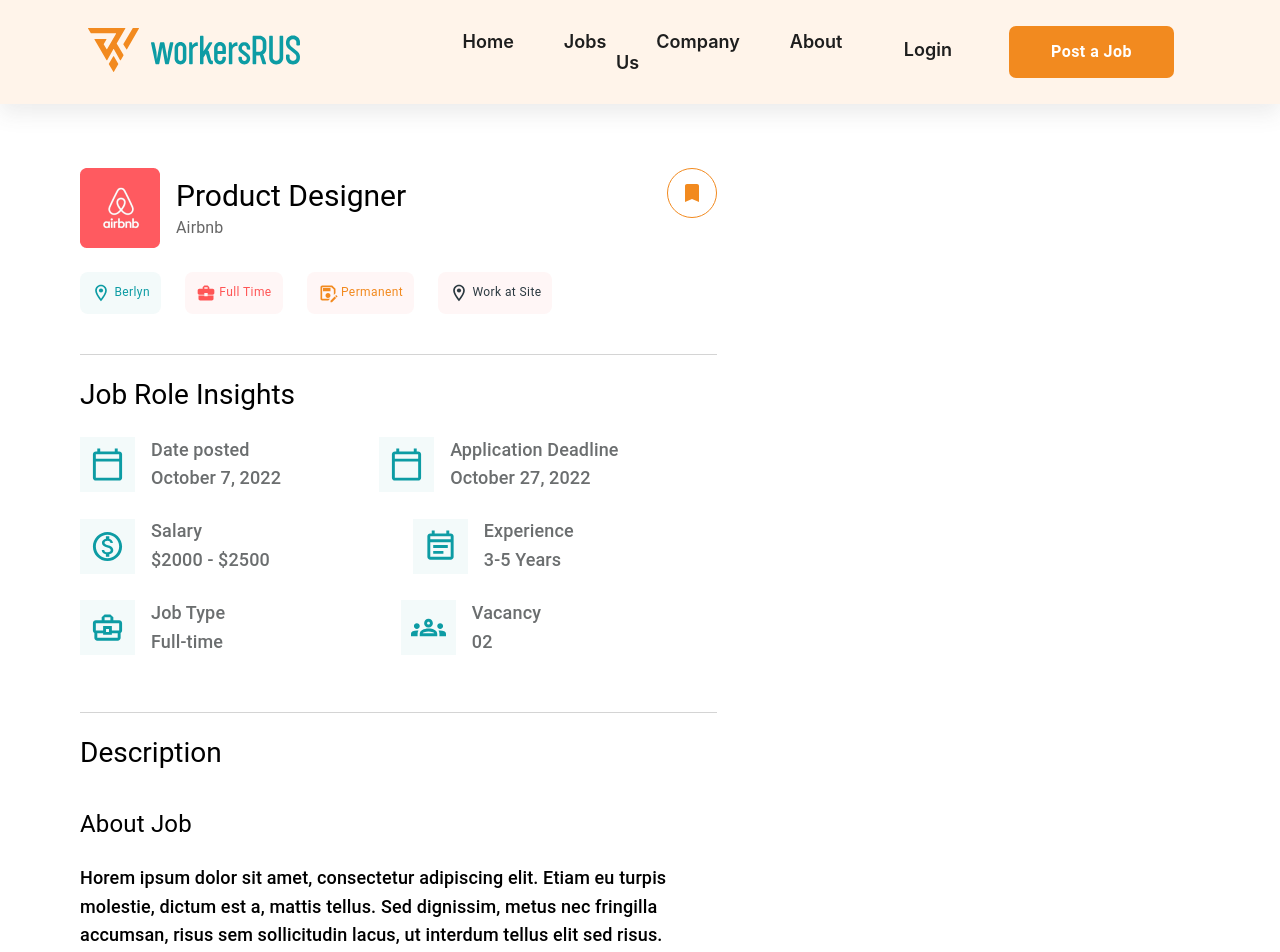
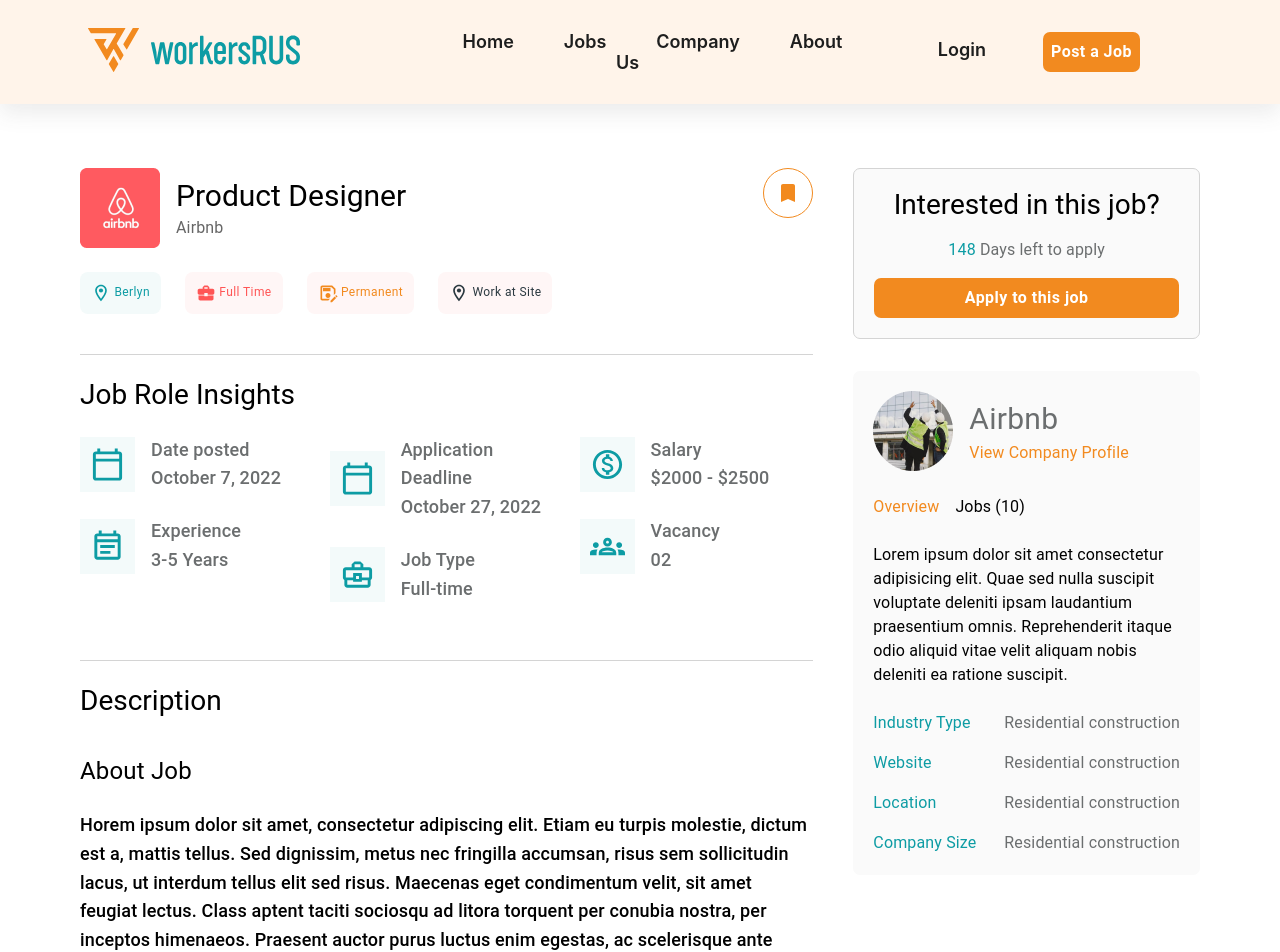
Before and after one commit to smdurjoy/client-job-portal, a React (Create React App) app: page /job-details/1 in a window 1280 px wide. Shown: the top 952 px of the page. Built offline with nearby package versions, Linux system fonts and the light colour scheme.

Commit message:
logi router and job page right section

```diff
--- a/src/components/Jobs/GridView.js
+++ b/src/components/Jobs/GridView.js
@@ -41,7 +41,7 @@ const GridView = () => {
                         Product Designer
                     </Typography>
                 </Box>
-                <Box display='flex' mt={2} flexWrap='wrap'>
+                <Box display='flex' mt={2}>
                     <TypoBadge
                         icon={<LocationOnOutlinedIcon fontSize='small'/>}
                         text='Berlyn'
@@ -71,12 +71,12 @@ const GridView = () => {
                 </Typography>
             </CardContent>
             <CardActions>
-                <Button variant='outlined' className='secondaryBtnBlue'>
+                <Button fullWidth size='large' variant='outlined' className='secondaryBtnBlue'>
                     <Link to={'/job-details/1'}>
                         View More
                     </Link>
                 </Button>
-                <Button className='primaryBtn'>
+                <Button fullWidth size='large' className='primaryBtn'>
                     Apply Now
                 </Button>
             </CardActions>
--- a/src/components/Jobs/JobDetails.js
+++ b/src/components/Jobs/JobDetails.js
@@ -1,6 +1,6 @@
 import React from 'react';
 import Box from "@mui/material/Box";
-import {Grid} from "@mui/material";
+import {Button, Grid, Stack, Typography} from "@mui/material";
 import ListHeader from "./ListHeader";
 import LocationOnOutlinedIcon from "@mui/icons-material/LocationOnOutlined";
 import BusinessCenterIcon from "@mui/icons-material/BusinessCenter";
@@ -18,6 +18,7 @@ import H4 from "../Typography/H4";
 import H6 from "../Typography/H6";
 import UlList from "../common/UlList";
 import GridView from "./GridView";
+import CompanyImg from '../../assets/images/home/companyImg.png'
 
 const JobDetails = () => {
     const responsibilities = [
@@ -39,10 +40,9 @@ const JobDetails = () => {
     return (
         <Box className='container' mt={16}>
             <Grid container px={2} spacing={5} my={5}>
-                <Grid item xs={12} md={7}>
+                <Grid item xs={12} md={8}>
                     <ListHeader/>
-
-                    <Box mt={3} display='flex' flexWrap='wrap'>
+                    <Box mt={3} display='flex'>
                         <TypoBadge
                             icon={<LocationOnOutlinedIcon fontSize='small'/>}
                             text='Berlyn'
@@ -71,39 +71,44 @@ const JobDetails = () => {
 
                     <Box borderTop='1px solid #D4D4D4' py={3} mt={4}>
                         <H3 text='Job Role Insights'/>
-
-                        <Box display='flex' alignItems='center' flexWrap='wrap'>
+                        <Grid container spacing={2}>
+                            <Grid item md={4}>
                                 <JobRoleInsights
                                     icon={<CalendarTodayOutlinedIcon fontSize='large'/>}
                                     title='Date posted'
                                     subTitle='October 7, 2022'
                                 />
                                 <JobRoleInsights
+                                    icon={<EventNoteOutlinedIcon fontSize='large'/>}
+                                    title='Experience'
+                                    subTitle='3-5 Years'
+                                />
+                            </Grid>
+                            <Grid item md={4}>
+                                <JobRoleInsights
                                     icon={<CalendarTodayOutlinedIcon fontSize='large'/>}
                                     title='Application Deadline'
                                     subTitle='October 27, 2022'
                                 />
+                                <JobRoleInsights
+                                    icon={<BusinessCenterOutlinedIcon fontSize='large'/>}
+                                    title='Job Type'
+                                    subTitle='Full-time'
+                                />
+                            </Grid>
+                            <Grid item md={4}>
                                 <JobRoleInsights
                                     icon={<MonetizationOnOutlinedIcon fontSize='large'/>}
                                     title='Salary'
                                     subTitle='$2000 - $2500'
                                 />
                                 <JobRoleInsights
-                                icon={<EventNoteOutlinedIcon fontSize='large'/>}
-                                title='Experience'
-                                subTitle='3-5 Years'
-                            />
-                            <JobRoleInsights
-                                icon={<BusinessCenterOutlinedIcon fontSize='large'/>}
-                                title='Job Type'
-                                subTitle='Full-time'
-                            />
-                            <JobRoleInsights
                                     icon={<GroupsOutlinedIcon fontSize='large'/>}
                                     title='Vacancy'
                                     subTitle='02'
                                 />
-                        </Box>
+                            </Grid>
+                        </Grid>
                     </Box>
 
                     <Box borderTop='1px solid #D4D4D4' py={3} mt={4}>
@@ -137,7 +142,66 @@ const JobDetails = () => {
                         <UlList items={benefits}/>
                     </Box>
                 </Grid>
-                <Grid item xs={12} md={5}>
+                <Grid item xs={12} md={4}>
+                    <Stack
+                        direction='column'
+                        spacing={2}
+                        justifyContent='center'
+                        alignItems='center'
+                        border='1px solid #D4D4D4'
+                        borderRadius='7px'
+                        padding='20px'
+                        bgcolor='#FAFAFA'
+                        mb={4}
+                    >
+                        <H3 text='Interested in this job?'/>
+                        <Typography color="#6B6E6F">
+                            <span style={{color: '#0D9CA4'}}>148</span> Days left to apply
+                        </Typography>
+                        <Button className='primaryBtn' fullWidth>
+                            Apply to this job
+                        </Button>
+                    </Stack>
+                    <Stack
+                        direction='column'
+                        spacing={3}
+                        borderRadius='7px'
+                        padding='20px'
+                        bgcolor='#FAFAFA'
+                    >
+                        <Stack direction='row' spacing={2} alignItems='center'>
+                            <img src={CompanyImg} alt="" />
+                            <Stack direction='column' spacing={0}>
+                                <Typography color='#6B6E6F' fontSize='30px'>Airbnb</Typography>
+                                <Typography color='#F28A1F'>View Company Profile</Typography>
+                            </Stack>
+                        </Stack>
+                        <Stack direction='row' spacing={2} alignItems='center'>
+                            <Typography color='#F28A1F'>Overview</Typography>
+                            <Typography>Jobs (10)</Typography>
+                        </Stack>
+                        <Typography>
+                            Lorem ipsum dolor sit amet consectetur adipisicing elit. Quae sed nulla suscipit voluptate deleniti ipsam laudantium praesentium omnis. Reprehenderit itaque odio aliquid vitae velit aliquam nobis deleniti ea ratione suscipit.
+                        </Typography>
+                        <Stack direction='column' spacing={2}>
+                            <Stack direction='row' spacing={2} justifyContent='space-between'>
+                                <Typography color='#0D9CA4'>Industry Type</Typography>
+                                <Typography color='#6B6E6F'>Residential construction</Typography>
+                            </Stack>
+                            <Stack direction='row' spacing={2} justifyContent='space-between'>
+                                <Typography color='#0D9CA4'>Website</Typography>
+                                <Typography color='#6B6E6F'>Residential construction</Typography>
+                            </Stack>
+                            <Stack direction='row' spacing={2} justifyContent='space-between'>
+                                <Typography color='#0D9CA4'>Location</Typography>
+                                <Typography color='#6B6E6F'>Residential construction</Typography>
+                            </Stack>
+                            <Stack direction='row' spacing={2} justifyContent='space-between'>
+                                <Typography color='#0D9CA4'>Company Size</Typography>
+                                <Typography color='#6B6E6F'>Residential construction</Typography>
+                            </Stack>
+                        </Stack>
+                    </Stack>
                 </Grid>
             </Grid>
 
--- a/src/components/Jobs/JobRoleInsights.js
+++ b/src/components/Jobs/JobRoleInsights.js
@@ -5,7 +5,7 @@ import H6 from "../Typography/H6";
 
 const JobRoleInsights = ({icon, title, subTitle}) => {
     return (
-        <Box display='flex' alignItems='center' mr={10} mt={3} flexGrow={1}>
+        <Box display='flex' alignItems='center' mt={3}>
             <Typography
                 bgcolor='#F3FAFA'
                 color='#0D9CA4'
--- a/src/components/Jobs/ListView.js
+++ b/src/components/Jobs/ListView.js
@@ -24,7 +24,7 @@ const ListView = () => {
                 <CardContent>
                     <ListHeader/>
 
-                    <Box display='flex' justifyContent='space-between' flexWrap='wrap'>
+                    <Box display='flex' justifyContent='space-between'>
                         <Box display='flex' mt={2}>
                             <TypoBadge
                                 icon={<LocationOnOutlinedIcon fontSize='small'/>}
@@ -67,12 +67,12 @@ const ListView = () => {
                             $ 2000-2500 / Month
                         </Typography>
                         <Box>
-                            <Button variant='outlined' className='secondaryBtnBlue'>
+                            <Button size='large' variant='outlined' className='secondaryBtnBlue'>
                                 <Link to={'/job-details/1'}>
                                     View More
                                 </Link>
                             </Button>
-                            <Button className='primaryBtn' sx={{marginLeft: '10px'}}>
+                            <Button size='large' className='primaryBtn' sx={{marginLeft: '10px'}}>
                                 Apply Now
                             </Button>
                         </Box>
--- a/src/components/common/Navbar.js
+++ b/src/components/common/Navbar.js
@@ -100,7 +100,7 @@ function Navbar({window, isForHomePage = true}) {
                         </div>
                         <div style={{flexBasis: '30%'}}>
                             <Box sx={{display: {xs: 'none', md: 'block'}, textAlign: 'center'}}>
-                                <Link to={'/'} className='navItem'>
+                                <Link to={'/login'} className='navItem'>
                                     Login
                                 </Link>
                                 <Button className='primaryBtn' sx={{marginLeft: 4}}>
--- a/src/components/common/SearchBox.js
+++ b/src/components/common/SearchBox.js
@@ -85,7 +85,7 @@ const SearchBox = ({category, setCategory, location, setLocation}) => {
                         </Select>
                     </FormControl>
                 </div>
-                <Button className='primaryBtn' sx={{display: {xs: 'none', sm: 'block'}}}>
+                <Button className='primaryBtn' sx={{display: {xs: 'none', sm: 'block'}, px:5 }}>
                     Search
                 </Button>
             </Box>
--- a/src/components/home/HelpToWorker.js
+++ b/src/components/home/HelpToWorker.js
@@ -97,7 +97,7 @@ const HelpToWorker = () => {
                     </Box>
 
                     <Box mt={9}>
-                        <Button className='primaryBtn'>
+                        <Button size='large' sx={{px: 5}} className='primaryBtn'>
                             Apply Now
                         </Button>
                     </Box>
--- a/src/index.css
+++ b/src/index.css
@@ -1,19 +1,19 @@
 :root {
-    --primary: #F28A1F;
-    --secondayTextColor: '#6B6E6F';
+  --primary: #f28a1f;
+  --secondayTextColor: "#6B6E6F";
 }
 
 body {
   margin: 0;
-    font-family: -apple-system, BlinkMacSystemFont, 'Segoe UI', 'Roboto', 'Oxygen',
-    'Ubuntu', 'Cantarell', 'Fira Sans', 'Droid Sans', 'Helvetica Neue',
+  font-family: -apple-system, BlinkMacSystemFont, "Segoe UI", "Roboto", "Oxygen",
+    "Ubuntu", "Cantarell", "Fira Sans", "Droid Sans", "Helvetica Neue",
     sans-serif;
   -webkit-font-smoothing: antialiased;
   -moz-osx-font-smoothing: grayscale;
 }
 
 code {
-    font-family: source-code-pro, Menlo, Monaco, Consolas, 'Courier New',
+  font-family: source-code-pro, Menlo, Monaco, Consolas, "Courier New",
     monospace;
 }
 
@@ -53,7 +53,7 @@ code {
   background-color: var(--primary) !important;
   text-transform: none !important;
   color: white !important;
-    padding: 12px 42px !important;
+  /* padding: 12px 42px !important; */
   font-size: 16px !important;
   font-weight: 600 !important;
   border-radius: 7px !important;
@@ -73,7 +73,7 @@ code {
   border-color: #0d9ca4 !important;
   text-transform: capitalize !important;
   color: #0d9ca4 !important;
-    padding: 12px 42px !important;
+  /* padding: 12px 42px !important; */
   font-size: 16px !important;
   font-weight: 600 !important;
   border-radius: 7px !important;
@@ -106,8 +106,8 @@ code {
 
 .commonNav {
   position: fixed !important;
-    background: #FFF4EA !important;
-    box-shadow: 0 10px 20px 0 rgba(74, 74, 74, 0.10) !important;
+  background: #fff4ea !important;
+  box-shadow: 0 10px 20px 0 rgba(74, 74, 74, 0.1) !important;
   padding: 20px 5vw !important;
   transition: background 0.2s ease, padding 0.3s linear !important;
 }
@@ -135,7 +135,7 @@ code {
 }
 
 .rectangle1Box {
-    border: 1px solid #F28A1F;
+  border: 1px solid #f28a1f;
   border-radius: 5px;
   padding: 75px 20px;
   width: 230px;
@@ -144,7 +144,7 @@ code {
   margin-left: 18rem;
   z-index: 99;
   background-color: white;
-    box-shadow: 3px 3px 20px 0 rgba(75, 74, 74, 0.20);
+  box-shadow: 3px 3px 20px 0 rgba(75, 74, 74, 0.2);
 }
 
 .rectangle1Box img {
@@ -163,7 +163,7 @@ code {
   margin-left: 16rem;
   z-index: 99;
   background-color: white;
-    box-shadow: 3px 3px 20px 0 rgba(75, 74, 74, 0.20);
+  box-shadow: 3px 3px 20px 0 rgba(75, 74, 74, 0.2);
 }
 
 .rectangle2 {
@@ -180,7 +180,12 @@ code {
 }
 
 .homeDownloadBox {
-    background: radial-gradient(754.03% 141.42% at -0.00% 0%, #FFD9B2 0.23%, rgba(255, 238, 220, 0.57) 73.63%, #FFD9B2 100%);
+  background: radial-gradient(
+    754.03% 141.42% at -0% 0%,
+    #ffd9b2 0.23%,
+    rgba(255, 238, 220, 0.57) 73.63%,
+    #ffd9b2 100%
+  );
   border-radius: 7px;
   padding: 4rem;
 }
@@ -312,5 +317,4 @@ a {
 }
 
 @media (max-width: 1024px) {
-
 }
--- a/src/router/AppRoute.js
+++ b/src/router/AppRoute.js
@@ -2,6 +2,7 @@ import {createBrowserRouter} from "react-router-dom";
 import HomePage from "../pages/HomePage";
 import JobsPage from "../pages/JobsPage";
 import JobDetailsPage from "../pages/JobDetailsPage";
+import LoginPage from "../pages/LoginPage";
 
 const AppRoute = createBrowserRouter([
     {
@@ -17,6 +18,10 @@ const AppRoute = createBrowserRouter([
         path: "/job-details/:id",
         element: <JobDetailsPage/>
     },
+    {
+        path: "/login",
+        element: <LoginPage />
+    },
 ]);
 
 export default AppRoute;
```
Also changed, not shown: src/pages/LoginPage.js (added, +11 -0 lines), src/assets/images/home/companyImg.png (added), 1 other file (tests, documents, lock files or other folders). Lines whose indentation alone changed are shown as unchanged.
